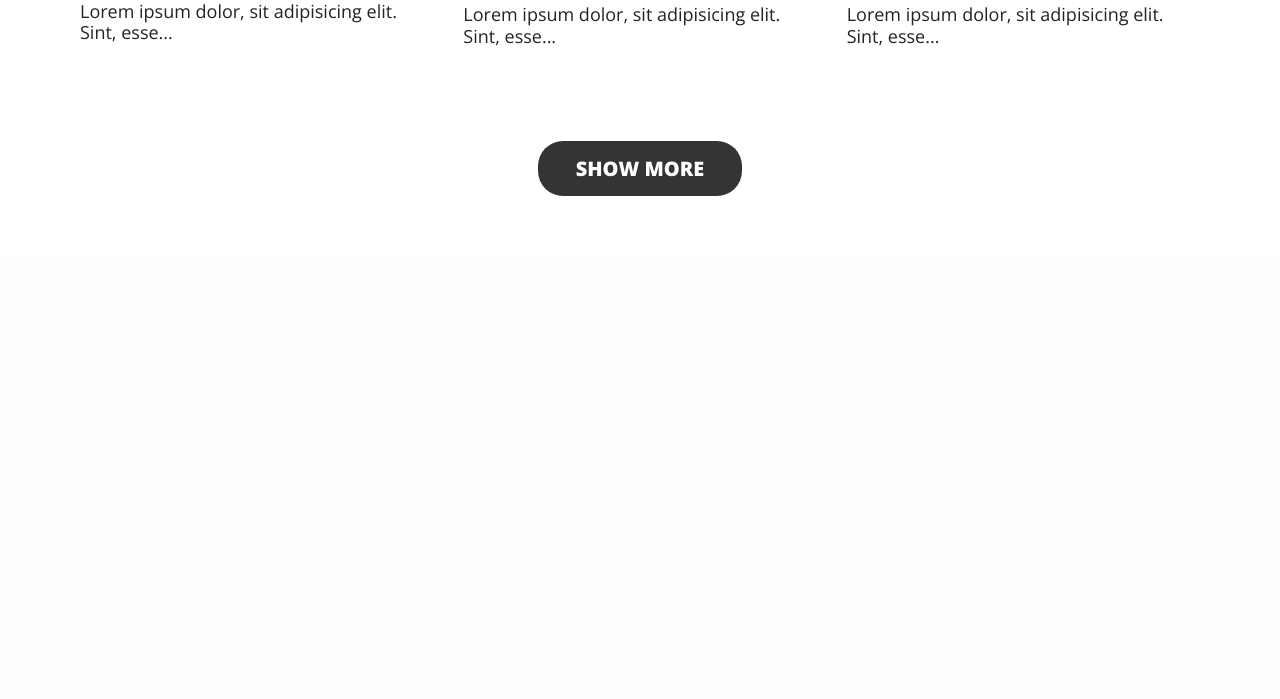
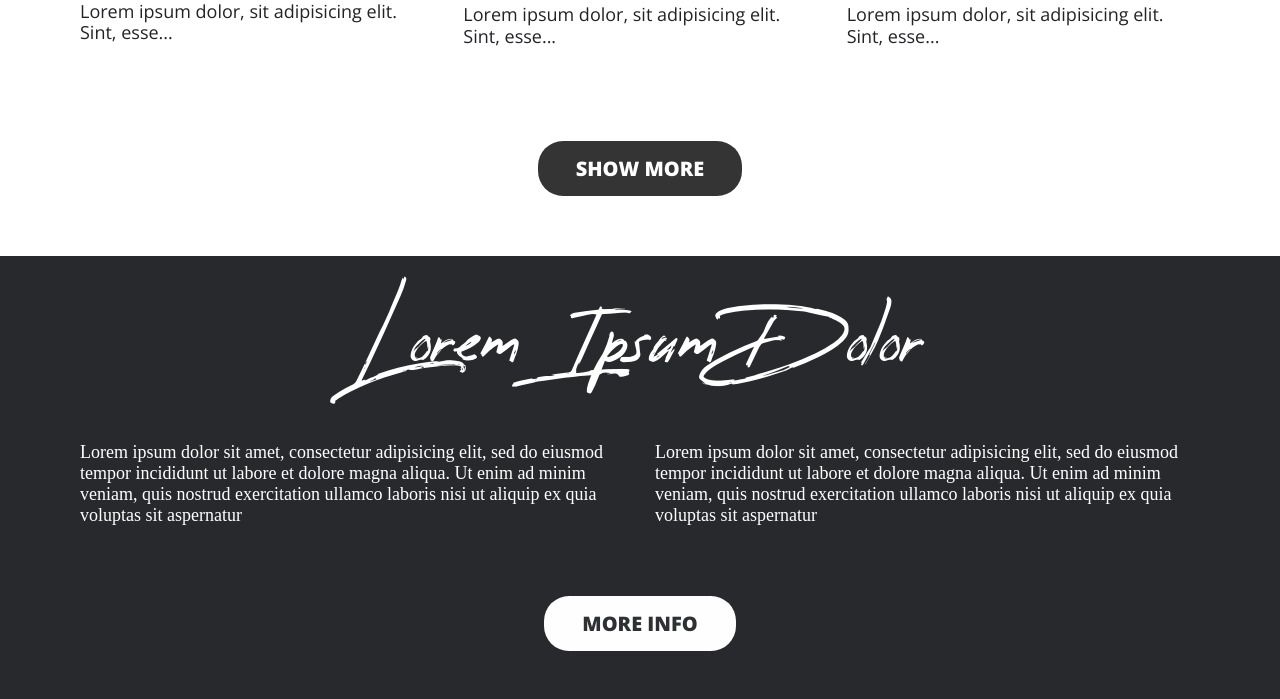
Before and after one commit to OlexanderPistiulha/LandingPages, a PHP site: page / in a window 1280 px wide. Shown: the part 1491-2190 px from the top of the page. Before the commit the page ends 1687 px from the top, so only its background shows below. Run offline with PHP 8.4, Linux system fonts and the light colour scheme.

Commit message:
third-screen

```diff
--- a/Pizza/assets/css/style.css
+++ b/Pizza/assets/css/style.css
@@ -216,7 +216,7 @@
 }
 
 .title-h2__light {
-  color: #222328;
+  color: #fff;
 }
 
 .title-h2__dark {
@@ -406,4 +406,64 @@
     text-align: center;
   }
 }
+
+.third-screen {
+  padding: 48px 0;
+  background-color: #27292c;
+}
+
+.third-screen__items {
+  display: -webkit-box;
+  display: -webkit-flex;
+  display: -ms-flexbox;
+  display: flex;
+  -webkit-box-pack: justify;
+  -webkit-justify-content: space-between;
+      -ms-flex-pack: justify;
+          justify-content: space-between;
+  -webkit-box-align: center;
+  -webkit-align-items: center;
+      -ms-flex-align: center;
+          align-items: center;
+  -webkit-flex-wrap: wrap;
+      -ms-flex-wrap: wrap;
+          flex-wrap: wrap;
+  margin-bottom: 70px;
+  margin-top: 60px;
+}
+
+.third-screen__item {
+  font-size: 18px;
+  -webkit-box-flex: 1;
+  -webkit-flex: 1 45%;
+      -ms-flex: 1 45%;
+          flex: 1 45%;
+  min-width: 270px;
+  color: #fff;
+  margin-right: 30px;
+}
+
+.third-screen__item:nth-last-child(1) {
+  margin-right: 0;
+}
+
+@media screen and (max-width: 750px) {
+  .third-screen__item {
+    margin-bottom: 30px;
+  }
+}
+
+@media screen and (max-width: 719px) {
+  .third-screen__item {
+    margin-right: 0;
+  }
+}
+
+.third-screen__button {
+  text-align: center;
+}
+
+.title-h2 {
+  text-align: center;
+}
 /*# sourceMappingURL=style.css.map */
--- a/Pizza/assets/scss/style.scss
+++ b/Pizza/assets/scss/style.scss
@@ -216,7 +216,7 @@
     margin-bottom: 38px;
 
     &__light {
-        color: $text-color-two-light;
+        color: $h1-color;
     }
 
     &__dark {
@@ -340,3 +340,50 @@
         }
     }
 }
+
+// -----------------------------------------third-screen-----------------------------------------
+
+.third-screen {
+    padding: 48px 0;
+    background-color: #27292c;
+
+    &__body {}
+
+    &__content {}
+
+    &__items {
+        display: flex;
+        justify-content: space-between;
+        align-items: center;
+        flex-wrap: wrap;
+        margin-bottom: 70px;
+        margin-top: 60px;
+    }
+
+    &__item {
+        font-size: 18px;
+        flex: 1 45%;
+        min-width: 270px;
+        color: $text-color-one;
+        margin-right: 30px;
+
+        &:nth-last-child(1) {
+            margin-right: 0;
+        }
+
+        @media screen and (max-width: 750px) {
+           margin-bottom: 30px;
+        }
+        @media screen and (max-width: 719px) {
+           margin-right: 0;
+         }
+    }
+
+    &__button {
+        text-align: center;
+    }
+}
+
+.title-h2 {
+    text-align: center;
+}
--- a/Pizza/index.html
+++ b/Pizza/index.html
@@ -102,6 +102,33 @@
             </div>
         </section>
 
+        <section class="third-screen">
+            <div class="conteiner">
+                <div class="third-screen__body">
+                    <div class="third-screen__content">
+                        <h2 class="title-h2 title-h2__light">Lorem Ipsum Dolor</h2>
+                        <div class="third-screen__items">
+                            <p class="third-screen__item">Lorem ipsum dolor sit amet, consectetur adipisicing elit, sed
+                                do eiusmod tempor incididunt ut labore et dolore magna
+                                aliqua. Ut enim ad minim veniam, quis nostrud exercitation
+                                ullamco laboris nisi ut aliquip ex quia voluptas sit aspernatur
+                            </p>
+                            <p class="third-screen__item">Lorem ipsum dolor sit amet, consectetur adipisicing elit, sed
+                                do eiusmod tempor incididunt ut labore et dolore magna
+                                aliqua. Ut enim ad minim veniam, quis nostrud exercitation
+                                ullamco laboris nisi ut aliquip ex quia voluptas sit aspernatur
+                            </p>
+                        </div>
+                        <div class="third-screen__button">
+                            <a href="#" class="button button__light">
+                                MORE INFO
+                            </a>
+                        </div>
+                    </div>
+                </div>
+            </div>
+        </section>
+
     </div>
 </body>
 
```
Also changed, not shown: 1 other file.
